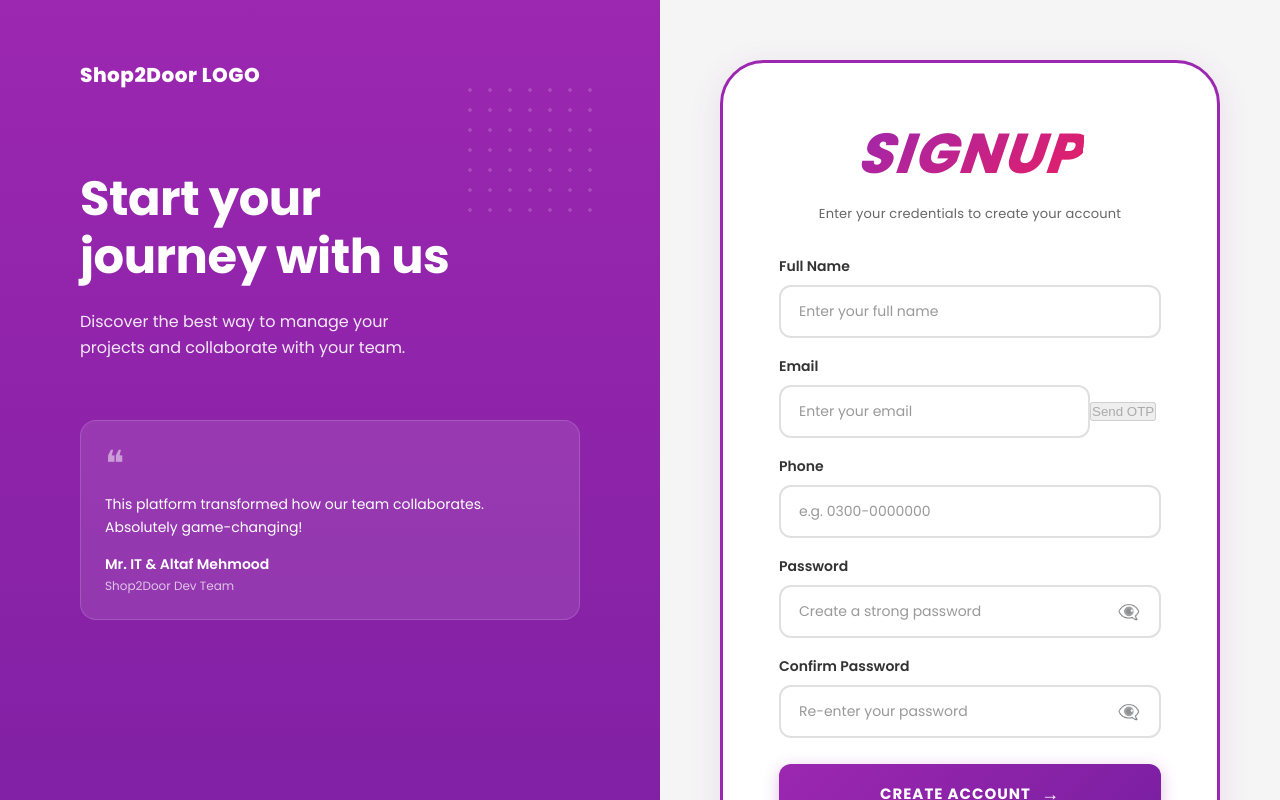
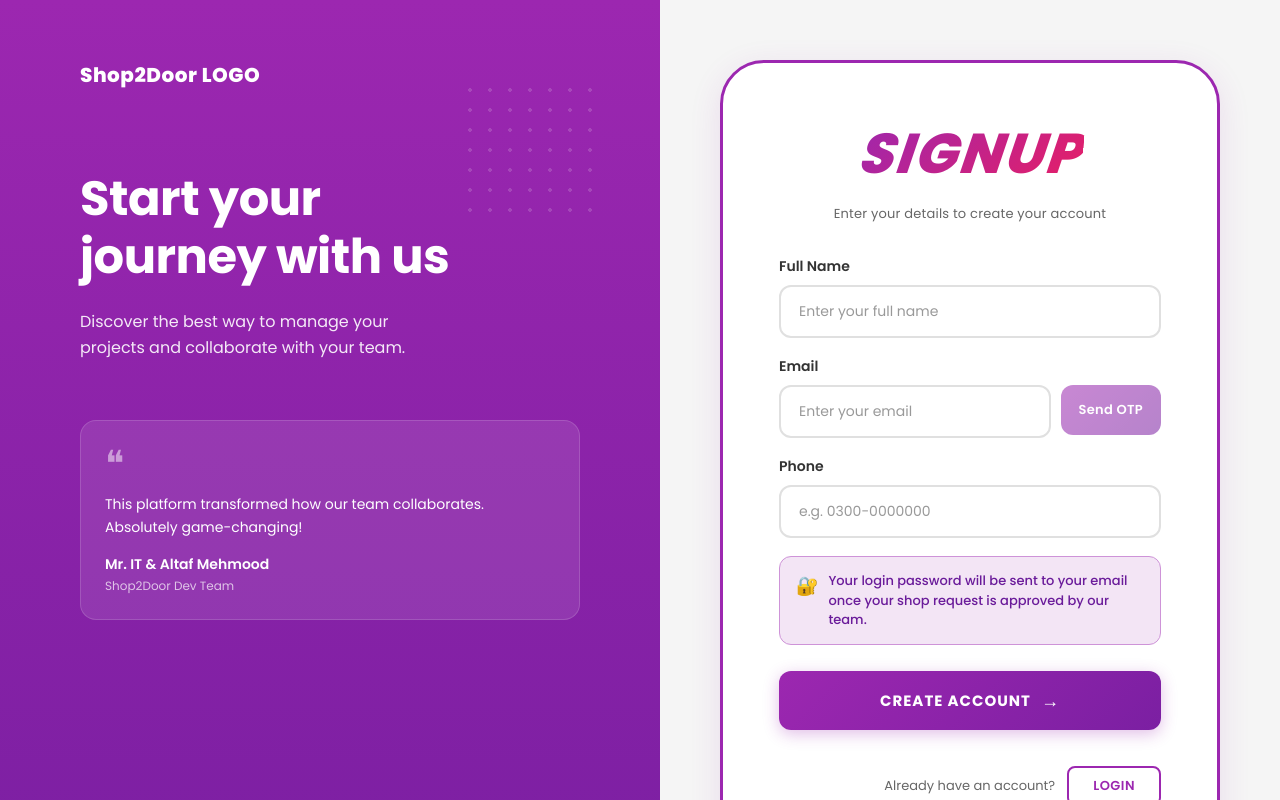
Before and after one commit to muhammad-ishaque-tareen/shop2door-cloud-pos, a React (Vite) app in the folder frontend/: page /signup in a window 1280 px wide. Shown: the top 800 px of the page. Built offline with nearby package versions, Linux system fonts and the light colour scheme.

Commit message:
Modified: Pricing, SigUp.jsx and its css , signup.controller.js

```diff
--- a/frontend/src/pages/Pricing.jsx
+++ b/frontend/src/pages/Pricing.jsx
@@ -102,7 +102,7 @@ const Pricing = () => {
                     ))}
                   </ul>
 
-                  <button
+                  <button className='get-started-btn'
                       onClick={() => navigate("/signup", {
                       state:
                       {
--- a/frontend/src/pages/SignUp.jsx
+++ b/frontend/src/pages/SignUp.jsx
@@ -4,26 +4,7 @@ import "../styles/Signup.css";
 
 const BASE = "http://localhost:5000";
 
-//  Validation helpers (mirror backend rules)
-const emailRegex   = /^[^\s@]+@[^\s@]+\.[^\s@]+$/;
-const strengthRules = [
-  { label: "At least 8 characters",          test: (p) => p.length >= 8 },
-  { label: "One uppercase letter (A-Z)",      test: (p) => /[A-Z]/.test(p) },
-  { label: "One lowercase letter (a-z)",      test: (p) => /[a-z]/.test(p) },
-  { label: "One number (0-9)",                test: (p) => /\d/.test(p) },
-  { label: "One special character (@$!%*?&)", test: (p) => /[@$!%*?&_#^-]/.test(p) },
-];
-
-const getStrengthScore = (password) =>
-  strengthRules.filter((r) => r.test(password)).length;
-
-const getStrengthLabel = (score) => {
-  if (score <= 1) return { label: "Very Weak", color: "#e53935" };
-  if (score === 2) return { label: "Weak",      color: "#fb8c00" };
-  if (score === 3) return { label: "Fair",      color: "#fdd835" };
-  if (score === 4) return { label: "Strong",    color: "#43a047" };
-  return               { label: "Very Strong", color: "#1b5e20" };
-};
+const emailRegex = /^[^\s@]+@[^\s@]+\.[^\s@]+$/;
 
 //  OTP Countdown hook
 const useCountdown = (initial = 0) => {
@@ -37,24 +18,19 @@ const useCountdown = (initial = 0) => {
   return { seconds, start };
 };
 
-
 const Signup = () => {
   const navigate        = useNavigate();
   const location        = useLocation();
   const selectedPackage = location.state;
 
-  // Form fields
+  // Form fields — no password fields
   const [form, setForm] = useState({
     fullName: "",
     email:    "",
     phone:    "",
-    password: "",
-    confirm:  "",
   });
 
   // UI state
-  const [showPass,    setShowPass]    = useState(false);
-  const [showConfirm, setShowConfirm] = useState(false);
   const [loading,     setLoading]     = useState(false);
   const [error,       setError]       = useState("");
   const [fieldErrors, setFieldErrors] = useState({});
@@ -69,20 +45,12 @@ const Signup = () => {
 
   const { seconds: countdown, start: startCountdown } = useCountdown(0);
 
-  //  Derived
-  const strengthScore = getStrengthScore(form.password);
-  const strengthInfo  = getStrengthLabel(strengthScore);
-  const passwordsMatch =
-    form.confirm.length > 0 && form.password === form.confirm;
-
-  //  Handlers
   const handleChange = (e) => {
     const { name, value } = e.target;
     setForm((prev) => ({ ...prev, [name]: value }));
     setFieldErrors((prev) => ({ ...prev, [name]: "" }));
     setError("");
 
-    // Reset OTP state if email changes after OTP sent
     if (name === "email") {
       setOtpSent(false);
       setOtpVerified(false);
@@ -94,12 +62,9 @@ const Signup = () => {
 
   const validateFields = () => {
     const errs = {};
-    if (!form.fullName.trim())             errs.fullName = "Full name is required.";
-    if (!emailRegex.test(form.email))      errs.email    = "Enter a valid email address.";
-    if (!form.phone.trim())                errs.phone    = "Phone number is required.";
-    if (getStrengthScore(form.password) < 5)
-      errs.password = "Password does not meet all requirements.";
-    if (form.password !== form.confirm)    errs.confirm  = "Passwords do not match.";
+    if (!form.fullName.trim())        errs.fullName = "Full name is required.";
+    if (!emailRegex.test(form.email)) errs.email    = "Enter a valid email address.";
+    if (!form.phone.trim())           errs.phone    = "Phone number is required.";
     setFieldErrors(errs);
     return Object.keys(errs).length === 0;
   };
@@ -108,12 +73,10 @@ const Signup = () => {
   const handleSendOtp = async () => {
     setOtpError("");
     setOtpSuccess("");
-
     if (!emailRegex.test(form.email)) {
       setOtpError("Enter a valid email address first.");
       return;
     }
-
     setOtpLoading(true);
     try {
       const res  = await fetch(`${BASE}/api/signup/send-otp`, {
@@ -122,11 +85,10 @@ const Signup = () => {
         body:    JSON.stringify({ email: form.email }),
       });
       const data = await res.json();
-
       if (res.ok) {
         setOtpSent(true);
         setOtpSuccess("OTP sent! Check your inbox (and spam folder).");
-        startCountdown(300); // 2-minute resend cooldown
+        startCountdown(300);
       } else {
         setOtpError(data.message || "Failed to send OTP.");
       }
@@ -141,12 +103,10 @@ const Signup = () => {
   const handleVerifyOtp = async () => {
     setOtpError("");
     setOtpSuccess("");
-
     if (!otpValue || otpValue.trim().length !== 6) {
       setOtpError("Please enter the 6-digit OTP.");
       return;
     }
-
     setOtpLoading(true);
     try {
       const res  = await fetch(`${BASE}/api/signup/verify-otp`, {
@@ -155,7 +115,6 @@ const Signup = () => {
         body:    JSON.stringify({ email: form.email, otp: otpValue }),
       });
       const data = await res.json();
-
       if (res.ok) {
         setOtpVerified(true);
         setOtpSuccess("✓ Email verified successfully!");
@@ -170,7 +129,7 @@ const Signup = () => {
     }
   };
 
-  //  Register
+  //  Register — no password sent
   const handleSubmit = async (e) => {
     e.preventDefault();
     setError("");
@@ -190,7 +149,6 @@ const Signup = () => {
           fullName: form.fullName,
           email:    form.email,
           phone:    form.phone,
-          password: form.password,
         }),
       });
       const data = await res.json();
@@ -250,7 +208,7 @@ const Signup = () => {
           <div className="signup-form-header">
             <h2 className="signup-title">SIGNUP</h2>
             <p className="signup-form-subtitle">
-              Enter your credentials to create your account
+              Enter your details to create your account
             </p>
           </div>
 
@@ -268,7 +226,7 @@ const Signup = () => {
                 placeholder="Enter your full name"
                 value={form.fullName}
                 onChange={handleChange}
-                className={`signup-input ${fieldErrors.fullName ? "input--error" : ""}`}
+                className={`signup-input${fieldErrors.fullName ? " input--error" : ""}`}
                 autoComplete="name"
                 required
               />
@@ -277,20 +235,20 @@ const Signup = () => {
               )}
             </div>
 
-            {/*  Email + OTP send  */}
+            {/*  Email + Send OTP button  */}
             <div className="signup-form-group">
               <label className="signup-label">
                 Email
                 {otpVerified && <span className="verified-badge">✓ Verified</span>}
               </label>
-              <div className="email-otp-row">
+              <div className="input-action-row">
                 <input
                   type="email"
                   name="email"
                   placeholder="Enter your email"
                   value={form.email}
                   onChange={handleChange}
-                  className={`signup-input ${fieldErrors.email ? "input--error" : ""} ${otpVerified ? "input--verified" : ""}`}
+                  className={`signup-input${fieldErrors.email ? " input--error" : ""}${otpVerified ? " input--verified" : ""}`}
                   autoComplete="email"
                   disabled={otpVerified}
                   required
@@ -298,7 +256,7 @@ const Signup = () => {
                 {!otpVerified && (
                   <button
                     type="button"
-                    className="otp-send-btn"
+                    className="input-action-btn"
                     onClick={handleSendOtp}
                     disabled={otpLoading || countdown > 0 || !form.email}
                   >
@@ -317,11 +275,11 @@ const Signup = () => {
               )}
             </div>
 
-            {/*  OTP Input (shown after send)  */}
+            {/*  OTP Input (shown after send, before verify)  */}
             {otpSent && !otpVerified && (
-              <div className="signup-form-group otp-group">
+              <div className="signup-form-group">
                 <label className="signup-label">Enter OTP</label>
-                <div className="otp-verify-row">
+                <div className="input-action-row">
                   <input
                     type="text"
                     inputMode="numeric"
@@ -336,7 +294,7 @@ const Signup = () => {
                   />
                   <button
                     type="button"
-                    className="otp-verify-btn"
+                    className="input-action-btn input-action-btn--verify"
                     onClick={handleVerifyOtp}
                     disabled={otpLoading || otpValue.length !== 6}
                   >
@@ -362,7 +320,7 @@ const Signup = () => {
                 placeholder="e.g. 0300-0000000"
                 value={form.phone}
                 onChange={handleChange}
-                className={`signup-input ${fieldErrors.phone ? "input--error" : ""}`}
+                className={`signup-input${fieldErrors.phone ? " input--error" : ""}`}
                 autoComplete="tel"
                 required
               />
@@ -371,109 +329,13 @@ const Signup = () => {
               )}
             </div>
 
-            {/*  Password  */}
-            <div className="signup-form-group">
-              <label className="signup-label">Password</label>
-              <div className="password-input-wrapper">
-                <input
-                  type={showPass ? "text" : "password"}
-                  name="password"
-                  placeholder="Create a strong password"
-                  value={form.password}
-                  onChange={handleChange}
-                  className={`signup-input ${fieldErrors.password ? "input--error" : ""}`}
-                  autoComplete="new-password"
-                  required
-                />
-                <button
-                  type="button"
-                  className="password-toggle"
-                  onClick={() => setShowPass(!showPass)}
-                  aria-label={showPass ? "Hide password" : "Show password"}
-                >
-                  {showPass ? "👁️" : "👁️‍🗨️"}
-                </button>
-              </div>
-
-              {/* Strength bar */}
-              {form.password.length > 0 && (
-                <div className="strength-wrapper">
-                  <div className="strength-bar">
-                    {[1, 2, 3, 4, 5].map((i) => (
-                      <div
-                        key={i}
-                        className="strength-segment"
-                        style={{
-                          background:
-                            i <= strengthScore ? strengthInfo.color : "#e0e0e0",
-                        }}
-                      />
-                    ))}
-                  </div>
-                  <span className="strength-label" style={{ color: strengthInfo.color }}>
-                    {strengthInfo.label}
-                  </span>
-                </div>
-              )}
-
-              {/* Requirement checklist */}
-              {form.password.length > 0 && (
-                <ul className="password-rules">
-                  {strengthRules.map((rule, i) => (
-                    <li
-                      key={i}
-                      className={`password-rule ${rule.test(form.password) ? "rule--pass" : "rule--fail"}`}
-                    >
-                      <span className="rule-icon">
-                        {rule.test(form.password) ? "✓" : "✗"}
-                      </span>
-                      {rule.label}
-                    </li>
-                  ))}
-                </ul>
-              )}
-              {fieldErrors.password && (
-                <span className="field-error">{fieldErrors.password}</span>
-              )}
-            </div>
-
-            {/*  Confirm Password  */}
-            <div className="signup-form-group">
-              <label className="signup-label">Confirm Password</label>
-              <div className="password-input-wrapper">
-                <input
-                  type={showConfirm ? "text" : "password"}
-                  name="confirm"
-                  placeholder="Re-enter your password"
-                  value={form.confirm}
-                  onChange={handleChange}
-                  className={`signup-input ${
-                    fieldErrors.confirm
-                      ? "input--error"
-                      : form.confirm.length > 0
-                      ? passwordsMatch
-                        ? "input--verified"
-                        : "input--error"
-                      : ""
-                  }`}
-                  autoComplete="new-password"
-                  required
-                />
-                <button
-                  type="button"
-                  className="password-toggle"
-                  onClick={() => setShowConfirm(!showConfirm)}
-                  aria-label={showConfirm ? "Hide password" : "Show password"}
-                >
-                  {showConfirm ? "👁️" : "👁️‍🗨️"}
-                </button>
-              </div>
-              {form.confirm.length > 0 && !passwordsMatch && (
-                <span className="field-error">Passwords do not match.</span>
-              )}
-              {form.confirm.length > 0 && passwordsMatch && (
-                <span className="field-success">✓ Passwords match</span>
-              )}
+            {/*  Info note replacing password fields  */}
+            <div className="signup-info-note">
+              <span className="info-note-icon">🔐</span>
+              <span>
+                Your login password will be sent to your email once your shop
+                request is approved by our team.
+              </span>
             </div>
 
             {/*  Submit  */}
--- a/frontend/src/styles/SignUp.css
+++ b/frontend/src/styles/SignUp.css
@@ -540,3 +540,147 @@
 .signup-left-content {
   animation: fadeInUp 0.5s ease-out 0.1s both;
 }
+/*  Input + action button row (Email/OTP)  */
+.input-action-row {
+  display: flex;
+  gap: 10px;
+  align-items: stretch;
+}
+
+.input-action-row .signup-input {
+  flex: 1;
+  min-width: 0;
+}
+
+.input-action-btn {
+  flex-shrink: 0;
+  padding: 0 18px;
+  height: 50px;
+  background: linear-gradient(135deg, #9c27b0 0%, #7b1fa2 100%);
+  color: white;
+  border: none;
+  border-radius: 12px;
+  font-size: 13px;
+  font-weight: 600;
+  cursor: pointer;
+  white-space: nowrap;
+  letter-spacing: 0.3px;
+  transition: all 0.3s ease;
+  font-family: 'Poppins', sans-serif;
+  box-shadow: 0 4px 12px rgba(156, 39, 176, 0.25);
+}
+
+.input-action-btn:hover:not(:disabled) {
+  background: linear-gradient(135deg, #7b1fa2 0%, #6a1b9a 100%);
+  box-shadow: 0 6px 16px rgba(156, 39, 176, 0.35);
+  transform: translateY(-1px);
+}
+
+.input-action-btn:disabled {
+  opacity: 0.55;
+  cursor: not-allowed;
+  transform: none;
+  box-shadow: none;
+}
+
+.input-action-btn--verify {
+  background: linear-gradient(135deg, #43a047 0%, #2e7d32 100%);
+  box-shadow: 0 4px 12px rgba(67, 160, 71, 0.25);
+}
+
+.input-action-btn--verify:hover:not(:disabled) {
+  background: linear-gradient(135deg, #2e7d32 0%, #1b5e20 100%);
+  box-shadow: 0 6px 16px rgba(67, 160, 71, 0.35);
+}
+
+/* OTP input — narrower, centered digits */
+.otp-input {
+  letter-spacing: 6px;
+  font-size: 1.1rem;
+  font-weight: 600;
+  text-align: center;
+}
+
+/*  Verified badge next to label  */
+.verified-badge {
+  display: inline-flex;
+  align-items: center;
+  gap: 4px;
+  margin-left: 8px;
+  background: #e8f5e9;
+  color: #2e7d32;
+  font-size: 11px;
+  font-weight: 700;
+  padding: 2px 8px;
+  border-radius: 20px;
+  border: 1px solid #a5d6a7;
+}
+
+/*  Input state variants  */
+.input--error {
+  border-color: #e53935 !important;
+  box-shadow: 0 0 0 3px rgba(229, 57, 53, 0.1) !important;
+}
+
+.input--verified {
+  border-color: #43a047 !important;
+  box-shadow: 0 0 0 3px rgba(67, 160, 71, 0.1) !important;
+  background: #f9fbe7 !important;
+}
+
+/*  Field-level error / success text  */
+.field-error {
+  font-size: 12px;
+  color: #e53935;
+  font-weight: 500;
+  margin-top: 2px;
+}
+
+.field-success {
+  font-size: 12px;
+  color: #2e7d32;
+  font-weight: 500;
+  margin-top: 2px;
+}
+
+/*  Alert banners  */
+.su-alert {
+  padding: 12px 16px;
+  border-radius: 10px;
+  font-size: 13px;
+  font-weight: 500;
+  line-height: 1.5;
+}
+
+.su-alert--error {
+  background: #ffebee;
+  color: #c62828;
+  border: 1px solid #ef9a9a;
+}
+
+.su-alert--success {
+  background: #e8f5e9;
+  color: #1b5e20;
+  border: 1px solid #a5d6a7;
+}
+
+/*  Password-free info note  */
+.signup-info-note {
+  display: flex;
+  align-items: flex-start;
+  gap: 10px;
+  background: #f3e5f5;
+  border: 1px solid #ce93d8;
+  border-radius: 12px;
+  padding: 14px 16px;
+  font-size: 13px;
+  color: #6a1b9a;
+  font-weight: 500;
+  line-height: 1.5;
+}
+
+.info-note-icon {
+  font-size: 18px;
+  flex-shrink: 0;
+  margin-top: 1px;
+}
```
Also changed, not shown: 1 other file (tests, documents, lock files or other folders).
